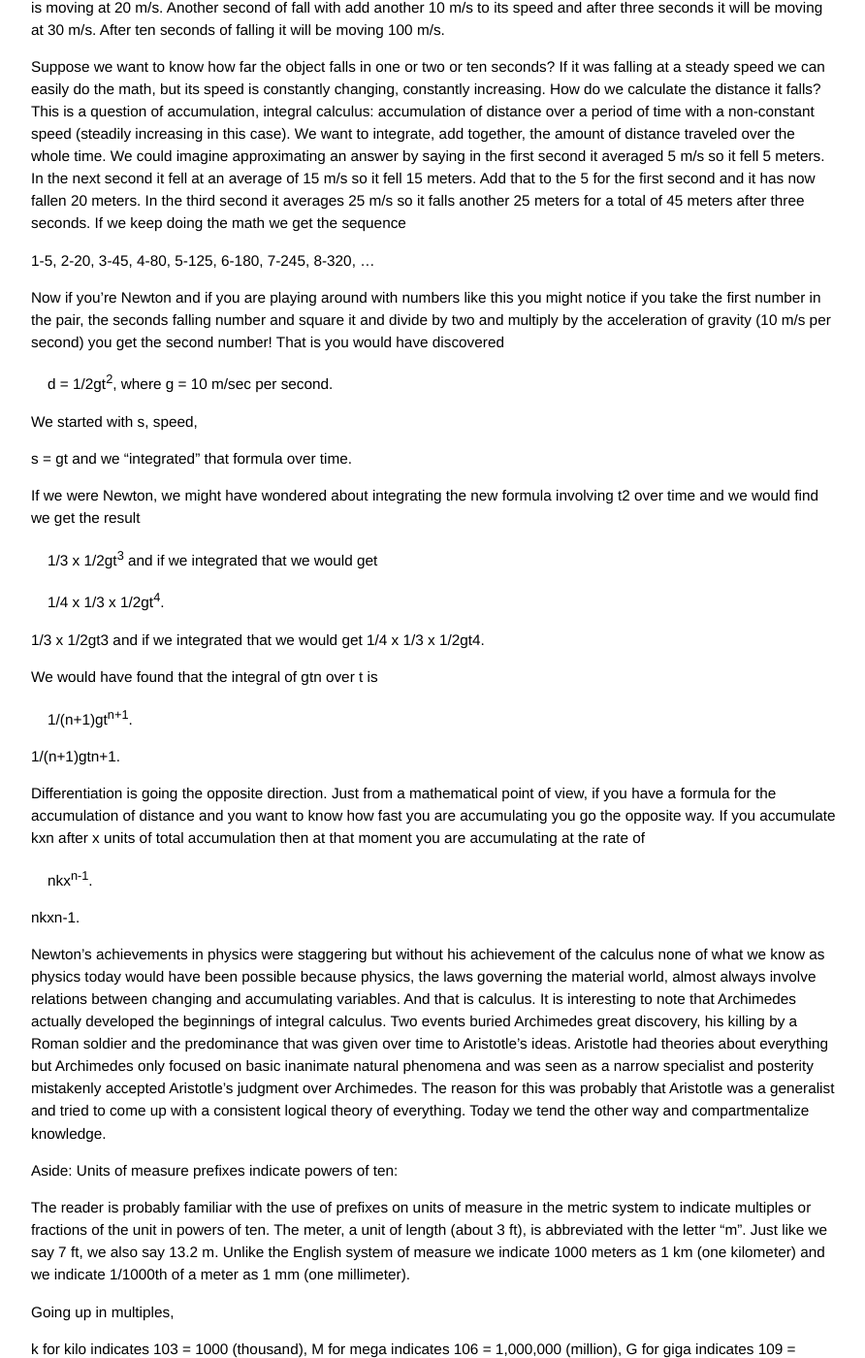
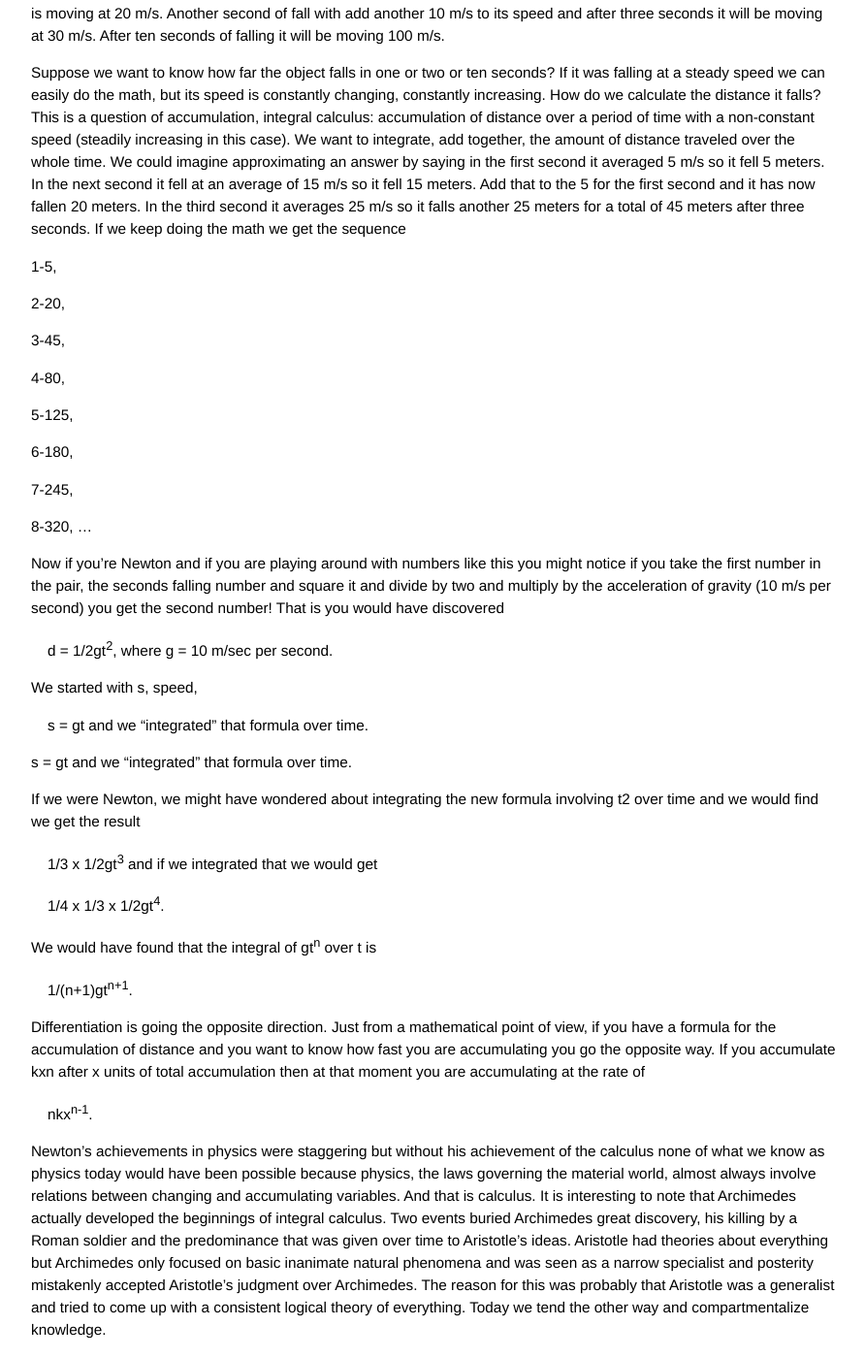
Before and after one commit to grbfacet/facet, a Jekyll site: the page built from tutorial.md, in a window 1280 px wide and 1400 px high, scrolled down 4019 px. Shown: the whole window at 97% size, without its empty margins (193-1085 px from the left). Built offline with Jekyll 4.4.1, drawn with Linux system fonts in a browser that asks for light colours; Markdown is read by kramdown in place of the engine named in the settings.

Commit message:
Update tutorial.md

```diff
--- a/tutorial.md
+++ b/tutorial.md
@@ -4,7 +4,7 @@
 ---
 
 
-#### Overview:
+### Overview:
 
 This is a review of some of the physics behind the research paper. You can read it in order as a tutorial. When you read the paper exposition there are links into the relevant sections in this tutorial.
 
@@ -19,7 +19,7 @@
 
 In western culture at large, “classical” as a historical term refers to the Greco-Roman era two millennia ago. In western culture at large the term “modern” has a multitude of historical period references. Perhaps a good example of the confusion possible about this adjective is when we consider that the modernist period in English literature ended sometime before World War II, followed by the post-modernist period which also has had its zenith and is essentially over today. In other uses in western culture, the term “modern” often refers generally to a time that began with the Renaissance, creating the three western periods classical, medieval and modern. In physics the term “modern” is also used in contradictory ways but one important usage is when it is said that modern physics began with Newton.
 
-#### Aside: Calculus and modern physics
+### Aside: Calculus and modern physics
 
 Although we will not do any calculus in this physics tutorial it will be helpful to understand what calculus, invented by Newton, did for physics. Newton’s calculus is the mathematics of change and accumulation. Modern physics began with Newton’s invention of calculus. From, at least, the ancient Greeks, people had tried to understand change but until there was a mathematical tool available to describe change quantitatively, the study of change was essentially limited.
 
@@ -67,12 +67,19 @@
 Suppose we want to know how far the object falls in one or two or ten seconds? If it was falling at a steady speed we can easily do the math, but its speed is constantly changing, constantly increasing. How do we calculate the distance it falls? This is a question of accumulation, integral calculus: accumulation of distance over a period of time with a non-constant speed (steadily increasing in this case). We want to integrate, add together, the amount of distance traveled over the whole time. We could imagine approximating an answer by saying in the first second it averaged 5 m/s so it fell 5 meters. In the next second it fell at an average of 15 m/s so it fell 15 meters. Add that to the 5 for the first second and it has now fallen 20 meters. In the third second it averages 25 m/s so it falls another 25 meters for a total of 45 meters after three seconds. If we keep doing the math we get the sequence
 
 1-5,
+
 2-20,
+
 3-45,
+
 4-80,
+
 5-125,
+
 6-180,
+
 7-245,
+
 8-320,
 …
 
@@ -83,6 +90,8 @@
 
 We started with s, speed,
 
+<span class="eq">s = gt and we “integrated” that formula over time.</span>
+
 s = gt and we “integrated” that formula over time.
 
 If we were Newton, we might have wondered about integrating the new formula involving t2 over time and we would find we get the result
@@ -91,20 +100,14 @@
 
 <span class="eq">1/4 x 1/3 x 1/2gt<sup>4</sup>.</span>
 
-1/3 x 1/2gt3 and if we integrated that we would get
-1/4 x 1/3 x 1/2gt4.
 
-We would have found that the integral of gtn over t is
+We would have found that the integral of gt<sup>n</sup> over t is
 
 <span class="eq">1/(n+1)gt<sup>n+1</sup>.</span>
-
-1/(n+1)gtn+1.
 
 Differentiation is going the opposite direction. Just from a mathematical point of view, if you have a formula for the accumulation of distance and you want to know how fast you are accumulating you go the opposite way. If you accumulate kxn after x units of total accumulation then at that moment you are accumulating at the rate of
 
 <span class="eq">nkx<sup>n-1</sup>.</span>
-
-nkxn-1.
 
 Newton’s achievements in physics were staggering but without his achievement of the calculus none of what we know as physics today would have been possible because physics, the laws governing the material world, almost always involve relations between changing and accumulating variables. And that is calculus. It is interesting to note that Archimedes actually developed the beginnings of integral calculus. Two events buried Archimedes great discovery, his killing by a Roman soldier and the predominance that was given over time to Aristotle’s ideas. Aristotle had theories about everything but Archimedes only focused on basic inanimate natural phenomena and was seen as a narrow specialist and posterity mistakenly accepted Aristotle’s judgment over Archimedes. The reason for this was probably that Aristotle was a generalist and tried to come up with a consistent logical theory of everything. Today we tend the other way and compartmentalize knowledge.
 
```
